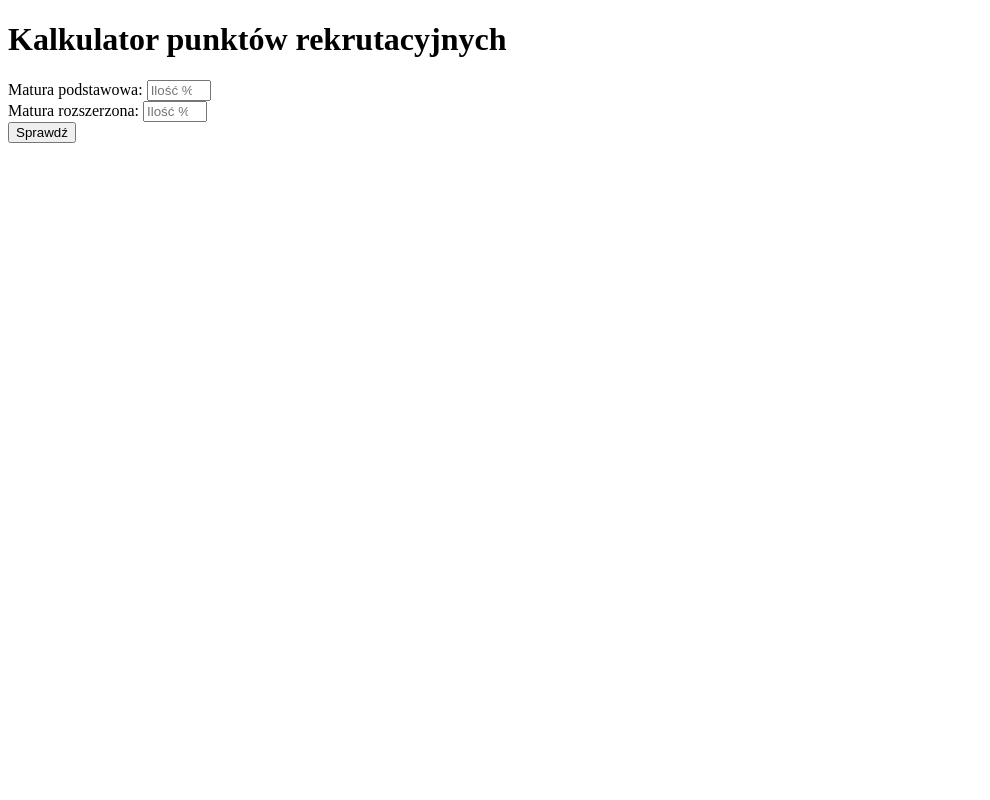
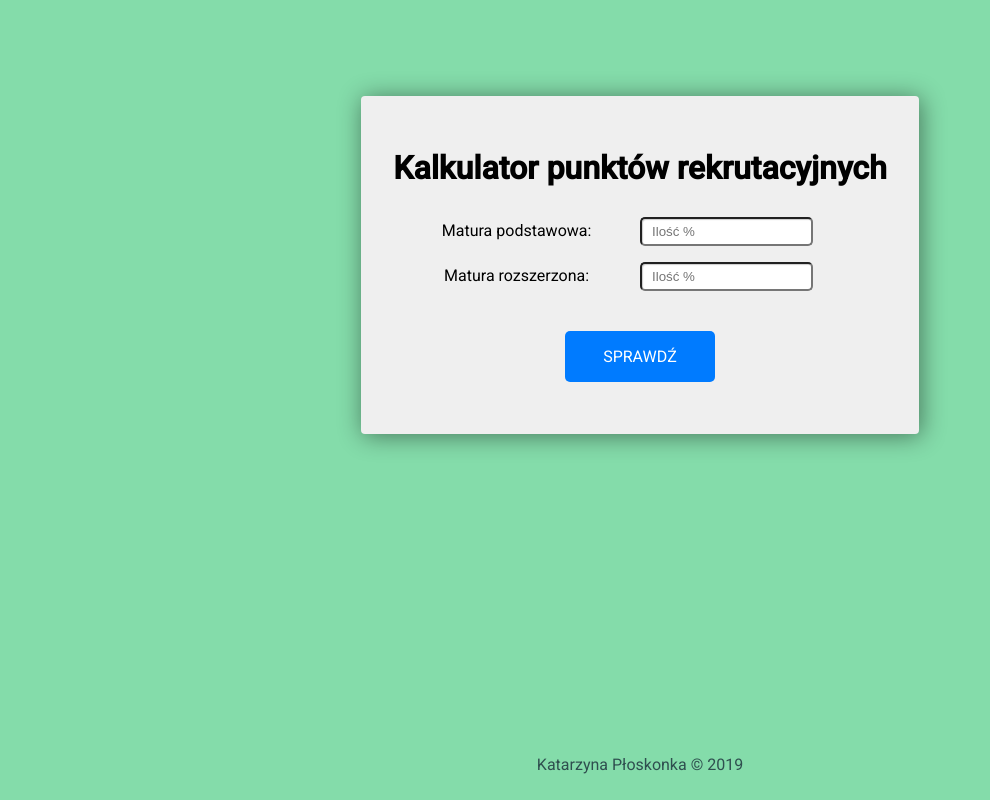
Before and after one commit to kploskonka/Kalkulator-Punktow-Rekrutacyjnych, a plain HTML site: page index.html in a window 1280 px wide. Shown: the whole page, without its empty margins (0-990 px from the left). Drawn offline with Linux system fonts and the light colour scheme.

Commit message:
Add style

```diff
--- a/index.html
+++ b/index.html
@@ -4,28 +4,48 @@
     <meta charset="UTF-8">
     <title>Kalkulator punktów rekrutacyjnych</title>
     <meta name="viewport" content="width=device-width, initial-scale=1.0">
+    <link href="https://fonts.googleapis.com/css?family=Roboto:300,400,500" rel="stylesheet">
+    <link rel="stylesheet" href="style.css">
 </head>
 <body>
     <div class="container">
 
+        <div class="calculator">
             <h1 class="title">Kalkulator punktów rekrutacyjnych</h1>
 
             <form method="get" class="points-form" name="points">
+
                 <div class="points-form__input-group">
+                    <div class="group-left">
                         <label for="basic-exam-points">Matura podstawowa: </label>
+                    </div>
+                    <div class="group-right">
                         <input type="number" class="points-form__input" id="basic-exam-points" name="basicExam" min="0" max="100" placeholder="Ilość %" required>
                     </div>
 
+                </div>
+
                 <div class="points-form__input-group">
+                    <div class="group-left">
                         <label for="extended-exam-points">Matura rozszerzona: </label>
+                    </div>
+                    <div class="group-right">
                         <input type="number" class="points-form__input" id="extended-exam-points" name="extendedExam" min="0" max="100" placeholder="Ilość %">
                     </div>
+                </div>
+                <div class="group-center">
+                    <button type="submit" class="points-form__button">Sprawdź</button>
+                </div>
+            </form>
 
-            <button type="submit" class="points-form__button">Sprawdź</button>
-        </form>
             <div class="result">
                 <h2 class="result__text"></h2>
             </div>
+
+        </div>
+        <footer class="footer">
+            <p class="footer__text">Katarzyna Płoskonka &copy; 2019</p>
+        </footer>
     </div>
     <script src="index.js"></script>
 </body>
--- a/index.js
+++ b/index.js
@@ -28,5 +28,5 @@ function countPoints(selector = '.result__text') {
         aghRecrutationPoints = 4 * (extendedExamPoints + 100) + 2 * basicExamPoints;
     }
 
-    document.querySelector(selector).innerHTML = `Twoje punkty: AGH: ${aghRecrutationPoints} PK: ${pkRecrutationPoints}`;
+    document.querySelector(selector).innerHTML = `AGH: ${aghRecrutationPoints} PK: ${pkRecrutationPoints}`;
 }
--- a/style.css
+++ b/style.css
@@ -0,0 +1,69 @@
+body {
+    margin: 0;
+    padding: 0;
+    font-family: Roboto, sans-serif;
+    background: #84DCAA;
+}
+
+.container {
+    display: flex;
+    flex-direction: column;
+    align-items: center;
+    padding-top: 6em;
+}
+.calculator {
+    background-color: #efefef;
+    padding: 2em;
+    box-shadow: 2px 2px 25px 0px rgba(0,0,0,0.46);
+    border-radius: .25em;
+}
+.points-form__input-group {
+    display: flex;
+    flex-direction: row;
+}
+.group-left {
+    width: 50%;
+    text-align: center;
+    padding: .5em 0 .5em;
+    margin-top: 4px;
+}
+.group-right {
+    width: 50%;
+    padding: .5em 0 .5em;
+}
+
+.points-form__input {
+    max-width: 300px;
+    width: 70%;
+    box-sizing: border-box;
+    padding: 5px 10px;
+    -webkit-box-shadow: 1px 1px 1px 0 rgba(0,0,0,0.2) inset;
+    box-shadow: 1px 1px 1px 0 rgba(0,0,0,0.2) inset;
+    border-radius: 5px;
+}
+.group-center {
+    width: 100%;
+    padding-top: 2em;
+}
+.points-form__button {
+    width: 150px;
+    padding: 1em;
+    background-color: #007bff;
+    border: #007bff;
+    border-radius: 5px;
+    color: white;
+    text-transform: uppercase;
+    font-family: Roboto;
+    font-size: 16px;
+    align-self: center;
+    display: block;
+    margin: 0 auto;
+}
+.result__text {
+    text-align: center;
+}
+.footer {
+    position: absolute;
+    bottom: 10px;
+    color: darkslategray;
+}
```
Lines whose indentation alone changed are shown as unchanged.
